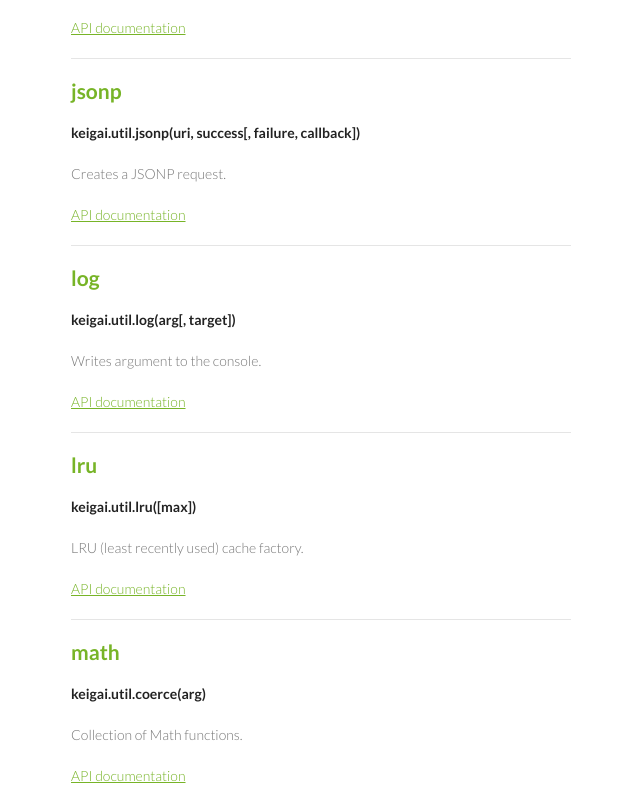
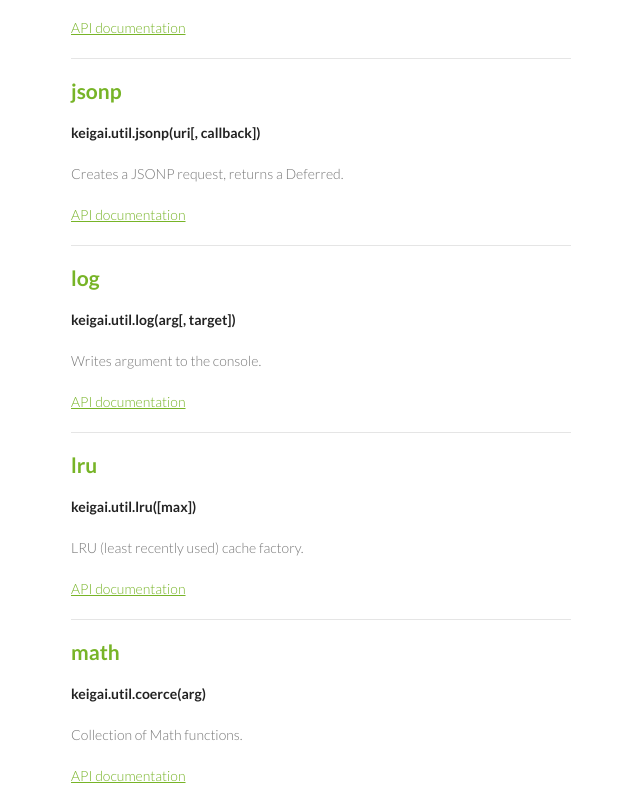
Before and after one commit to avoidwork/keigai, a plain HTML site: page util.html in a window 1280 px wide. Shown: the part 1705-2500 px from the top of the page, without its empty margins (499-1139 px from the left). Drawn offline with Linux system fonts and the light colour scheme; a script that the page names is missing.

Commit message:
Updating xhr/jsonp signatures

```diff
--- a/util.html
+++ b/util.html
@@ -93,8 +93,8 @@
 				<p><a href="http://api.keigai.io/json.html" title="JSON API">API documentation</a></p>
 
 				<h2><a name="jsonp" class="anchor" href="#jsonp"><span class="octicon octicon-link"></span></a>jsonp</h2>
-				<p><strong>keigai.util.jsonp(uri, success[, failure, callback])</strong></p>
-				<p>Creates a JSONP request.</p>
+				<p><strong>keigai.util.jsonp(uri[, callback])</strong></p>
+				<p>Creates a JSONP request, returns a Deferred.</p>
 				<p><a href="http://api.keigai.io/client.html#toc3" title="JSONP API">API documentation</a></p>
 
 				<h2><a name="log" class="anchor" href="#log"><span class="octicon octicon-link"></span></a>log</h2>
@@ -138,7 +138,7 @@
 				<p><a href="http://api.keigai.io/utility.html#toc11" title="Prevent API">API documentation</a></p>
 
 				<h2><a name="request" class="anchor" href="#request"><span class="octicon octicon-link"></span></a>request</h2>
-				<p><strong>keigai.util.request(uri[, type, success, failure, args, headers])</strong></p>
+				<p><strong>keigai.util.request(uri[, type, args, headers])</strong></p>
 				<p>Creates an XmlHttpRequest to a URI. The returned Deferred will have an `xhr` property.</p>
 				<p><a href="http://api.keigai.io/client.html#toc4" title="Request API">API documentation</a></p>
 
```
